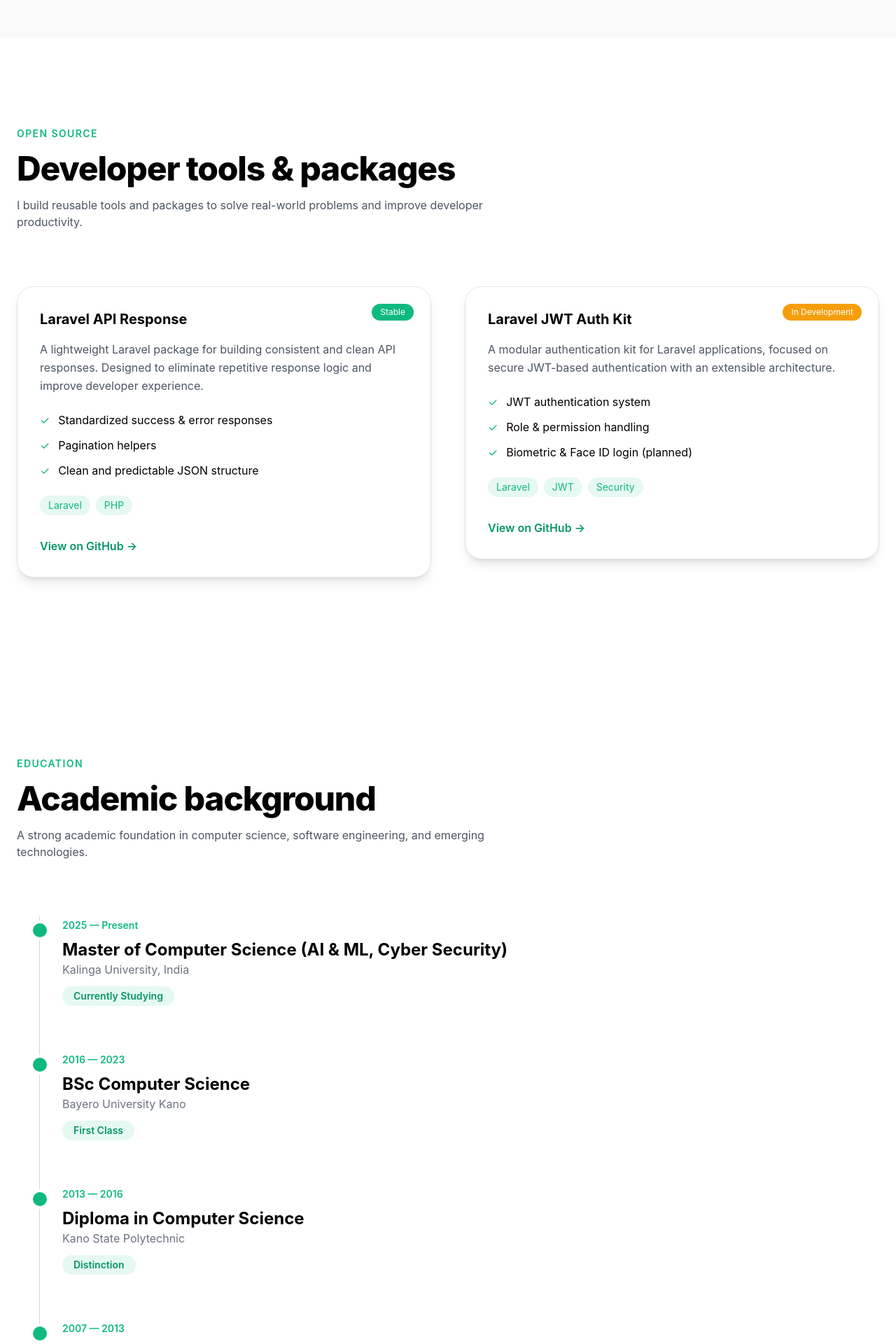
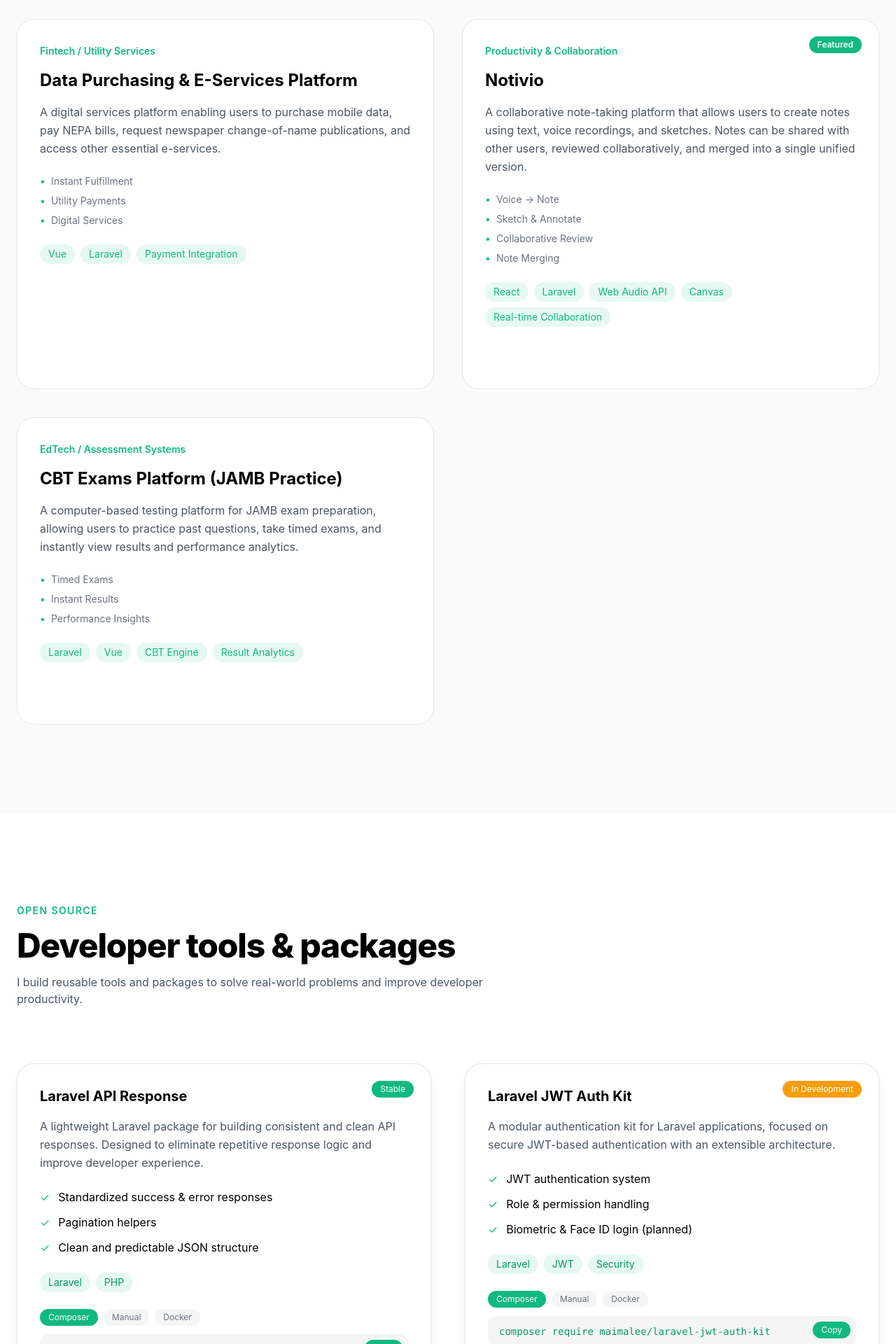
Before and after one commit to AnasMaimalee/portfolio, a React (Vite) app: page / in a window 1280 px wide. Shown: the part 4361-6281 px from the top of the page at 70% size. Built offline with nearby package versions, Linux system fonts and the light colour scheme.

Commit message:
fix: added projects

```diff
--- a/src/components/sections/OpenSource.tsx
+++ b/src/components/sections/OpenSource.tsx
@@ -1,3 +1,4 @@
+import { useState } from "react";
 import FadeIn from "../ui/FadeIn";
 
 const packages = [
@@ -13,6 +14,16 @@
       "Clean and predictable JSON structure",
     ],
     tech: ["Laravel", "PHP"],
+    install: {
+      composer: "composer require maimalee/laravel-api-response",
+      manual: [
+        "Clone the repository",
+        "Copy files into your Laravel project",
+        "Register service provider if needed",
+      ],
+      docker: "docker exec -it app composer require maimalee/laravel-api-response",
+      publish: "php artisan vendor:publish --tag=api-response-config",
+    },
     link: "https://github.com/AnasMaimalee/laravel-api-response",
   },
   {
@@ -27,11 +38,30 @@
       "Biometric & Face ID login (planned)",
     ],
     tech: ["Laravel", "JWT", "Security"],
+    install: {
+      composer: "composer require maimalee/laravel-jwt-auth-kit",
+      manual: [
+        "Clone the repository",
+        "Run migrations",
+        "Configure JWT secrets",
+      ],
+      docker: "docker exec -it app composer require maimalee/laravel-jwt-auth-kit",
+      publish: "php artisan vendor:publish --tag=jwt-auth-config",
+    },
     link: "https://github.com/AnasMaimalee/laravel-jwt-auth-kit",
   },
 ];
 
 export default function OpenSource() {
+  const [activeTab, setActiveTab] = useState({});
+  const [copied, setCopied] = useState(null);
+
+  const copy = async (text, key) => {
+    await navigator.clipboard.writeText(text);
+    setCopied(key);
+    setTimeout(() => setCopied(null), 2000);
+  };
+
   return (
     <section id="open-source" className="py-32">
       <div className="max-w-7xl mx-auto px-6">
@@ -40,9 +70,7 @@
         <FadeIn>
           <div className="max-w-2xl mb-20">
             <p className="section-subtitle mb-4">Open Source</p>
-            <h2 className="section-title">
-              Developer tools & packages
-            </h2>
+            <h2 className="section-title">Developer tools & packages</h2>
             <p className="text-gray-600 dark:text-gray-400 mt-4">
               I build reusable tools and packages to solve real-world problems
               and improve developer productivity.
@@ -52,20 +80,21 @@
 
         {/* PACKAGES GRID */}
         <div className="grid md:grid-cols-2 gap-12">
-          {packages.map((pkg, index) => (
+          {packages.map((pkg, index) => {
+            const tab = activeTab[index] || "composer";
+
+            return (
               <FadeIn key={index} delay={index * 0.15}>
                 <div className="relative rounded-3xl border border-neutral-200 dark:border-neutral-800 p-8 bg-white dark:bg-neutral-950 shadow-lg hover:shadow-xl transition">
 
-                {/* STATUS BADGE */}
+                  {/* STATUS */}
                   <span
                     className={`absolute top-6 right-6 text-xs text-white px-3 py-1 rounded-full ${pkg.statusColor}`}
                   >
                     {pkg.status}
                   </span>
 
-                <h3 className="text-xl font-bold mb-4">
-                  {pkg.name}
-                </h3>
+                  <h3 className="text-xl font-bold mb-4">{pkg.name}</h3>
 
                   <p className="text-gray-600 dark:text-gray-400 mb-6 leading-relaxed">
                     {pkg.description}
@@ -80,17 +109,86 @@
                     ))}
                   </ul>
 
-                {/* TECH STACK */}
-                <div className="flex flex-wrap gap-2 mb-8">
+                  {/* TECH */}
+                  <div className="flex flex-wrap gap-2 mb-6">
                     {pkg.tech.map((t, i) => (
                       <span
                         key={i}
-                      className="px-3 py-1 rounded-full text-sm
-                      bg-emerald-500/10 text-primary"
+                        className="px-3 py-1 rounded-full text-sm bg-emerald-500/10 text-emerald-600"
                       >
                         {t}
                       </span>
                     ))}
+                  </div>
+
+                  {/* INSTALL TABS */}
+                  <div className="mb-6">
+                    <div className="flex gap-2 mb-3">
+                      {["composer", "manual", "docker"].map((t) => (
+                        <button
+                          key={t}
+                          onClick={() =>
+                            setActiveTab({ ...activeTab, [index]: t })
+                          }
+                          className={`text-xs px-3 py-1 rounded-full capitalize transition
+                            ${
+                              tab === t
+                                ? "bg-emerald-500 text-white"
+                                : "bg-neutral-100 dark:bg-neutral-800 text-gray-500"
+                            }`}
+                        >
+                          {t}
+                        </button>
+                      ))}
+                    </div>
+
+                    {/* TAB CONTENT */}
+                    {tab !== "manual" ? (
+                      <div className="relative">
+                        <pre className="rounded-xl bg-neutral-100 dark:bg-neutral-900 px-4 py-3 text-sm overflow-x-auto">
+                          <code className="text-emerald-600">
+                            {pkg.install[tab]}
+                          </code>
+                        </pre>
+
+                        <button
+                          onClick={() =>
+                            copy(pkg.install[tab], `${index}-${tab}`)
+                          }
+                          className="absolute top-2 right-2 text-xs px-3 py-1 rounded-full bg-emerald-500 text-white"
+                        >
+                          {copied === `${index}-${tab}` ? "Copied!" : "Copy"}
+                        </button>
+                      </div>
+                    ) : (
+                      <ul className="list-disc pl-5 text-sm text-gray-600 dark:text-gray-400">
+                        {pkg.install.manual.map((step, i) => (
+                          <li key={i}>{step}</li>
+                        ))}
+                      </ul>
+                    )}
+
+                    {/* PUBLISH */}
+                    {pkg.install.publish && tab === "composer" && (
+                      <div className="mt-4 relative">
+                        <pre className="rounded-xl bg-neutral-100 dark:bg-neutral-900 px-4 py-3 text-sm overflow-x-auto">
+                          <code className="text-emerald-600">
+                            {pkg.install.publish}
+                          </code>
+                        </pre>
+
+                        <button
+                          onClick={() =>
+                            copy(pkg.install.publish, `${index}-publish`)
+                          }
+                          className="absolute top-2 right-2 text-xs px-3 py-1 rounded-full bg-emerald-500 text-white"
+                        >
+                          {copied === `${index}-publish`
+                            ? "Copied!"
+                            : "Copy"}
+                        </button>
+                      </div>
+                    )}
                   </div>
 
                   {/* LINK */}
@@ -104,7 +202,8 @@
                   </a>
                 </div>
               </FadeIn>
-          ))}
+            );
+          })}
         </div>
       </div>
     </section>
--- a/src/components/sections/Projects.tsx
+++ b/src/components/sections/Projects.tsx
@@ -3,8 +3,9 @@
     title: "HR Management System",
     category: "Enterprise Software",
     description:
-      "A full-featured HR management platform designed to handle employee records, payroll workflows, attendance tracking, and internal operations for organizations.",
+      "A full-featured HR management platform designed to manage employee records, payroll workflows, attendance tracking, and internal operations for organizations.",
     tech: ["Vue", "Laravel", "PHP", "REST API"],
+    metrics: ["Employee Records", "Payroll Automation", "Attendance Tracking"],
   },
   {
     title: "JAMB Third-Party Integration System",
@@ -12,6 +13,7 @@
     description:
       "A third-party system built to integrate with JAMB-related services, enabling secure data handling, validation workflows, and seamless user interactions.",
     tech: ["React", "Laravel", "API Integration", "Payment Integration"],
+    metrics: ["Secure Validation", "Live API Sync", "Payment Processing"],
   },
   {
     title: "Data Purchasing & E-Services Platform",
@@ -19,28 +21,59 @@
     description:
       "A digital services platform enabling users to purchase mobile data, pay NEPA bills, request newspaper change-of-name publications, and access other essential e-services.",
     tech: ["Vue", "Laravel", "Payment Integration"],
+    metrics: ["Instant Fulfillment", "Utility Payments", "Digital Services"],
   },
-]
+  {
+    title: "Notivio",
+    category: "Productivity & Collaboration",
+    featured: true,
+    description:
+      "A collaborative note-taking platform that allows users to create notes using text, voice recordings, and sketches. Notes can be shared with other users, reviewed collaboratively, and merged into a single unified version.",
+    tech: [
+      "React",
+      "Laravel",
+      "Web Audio API",
+      "Canvas",
+      "Real-time Collaboration",
+    ],
+    metrics: [
+      "Voice → Note",
+      "Sketch & Annotate",
+      "Collaborative Review",
+      "Note Merging",
+    ],
+  },
+  {
+    title: "CBT Exams Platform (JAMB Practice)",
+    category: "EdTech / Assessment Systems",
+    description:
+      "A computer-based testing platform for JAMB exam preparation, allowing users to practice past questions, take timed exams, and instantly view results and performance analytics.",
+    tech: ["Laravel", "Vue", "CBT Engine", "Result Analytics"],
+    metrics: ["Timed Exams", "Instant Results", "Performance Insights"],
+  },
+];
 
 export default function Projects() {
   return (
-    <section id="projects" className="py-32 bg-neutral-50 dark:bg-neutral-900/30">
+    <section
+      id="projects"
+      className="py-32 bg-neutral-50 dark:bg-neutral-900/30"
+    >
       <div className="max-w-7xl mx-auto px-6">
 
         {/* HEADER */}
         <div className="max-w-2xl mb-20">
           <p className="section-subtitle mb-4">Projects</p>
-          <h2 className="section-title">
-            Selected work & case studies
-          </h2>
+          <h2 className="section-title">Selected work & case studies</h2>
           <p className="text-gray-600 dark:text-gray-400 mt-4">
             A selection of real-world software solutions built through
-            CodeBridge Technology for businesses and service providers.
+            CodeBridge Technology for businesses, institutions, and service
+            providers.
           </p>
         </div>
 
         {/* PROJECT CARDS */}
-        <div className="grid md:grid-cols-3 gap-8">
+        <div className="grid md:grid-cols-2 gap-10">
           {projects.map((project) => (
             <div
               key={project.title}
@@ -48,35 +81,60 @@
                 group relative rounded-3xl p-8
                 bg-white dark:bg-neutral-950
                 border border-neutral-200 dark:border-neutral-800
-                hover:shadow-2xl transition
+                hover:-translate-y-2 hover:shadow-2xl
+                transition-all duration-300
               "
             >
-              {/* TOP BAR */}
+              {/* FEATURED BADGE */}
+              {project.featured && (
+                <span className="absolute top-6 right-6 text-xs font-semibold px-3 py-1 rounded-full bg-emerald-500 text-white">
+                  Featured
+                </span>
+              )}
+
+              {/* CATEGORY */}
               <span className="inline-block mb-4 text-sm font-semibold text-primary">
                 {project.category}
               </span>
 
+              {/* TITLE */}
               <h3 className="text-2xl font-bold mb-4">
                 {project.title}
               </h3>
 
+              {/* DESCRIPTION */}
               <p className="text-gray-600 dark:text-gray-400 leading-relaxed mb-6">
                 {project.description}
               </p>
 
-              {/* TECH */}
-              <div className="flex flex-wrap gap-2">
+              {/* METRICS */}
+              <ul className="space-y-2 mb-6 text-sm text-gray-500 dark:text-gray-400">
+                {project.metrics.map((item) => (
+                  <li key={item} className="flex gap-2">
+                    <span className="text-emerald-500">•</span>
+                    {item}
+                  </li>
+                ))}
+              </ul>
+
+              {/* TECH STACK */}
+              <div className="flex flex-wrap gap-2 mb-8">
                 {project.tech.map((tech) => (
                   <span
                     key={tech}
-                    className="
-                      px-3 py-1 rounded-full text-sm
-                      bg-emerald-500/10 text-primary
-                    "
+                    className="px-3 py-1 rounded-full text-sm
+                    bg-emerald-500/10 text-primary"
                   >
                     {tech}
                   </span>
                 ))}
+              </div>
+
+              {/* CTA */}
+              <div className="opacity-0 group-hover:opacity-100 transition">
+                <span className="inline-flex items-center gap-2 text-emerald-600 font-semibold">
+                  View case study →
+                </span>
               </div>
 
               {/* GLOW */}
@@ -89,5 +147,5 @@
 
       </div>
     </section>
-  )
+  );
 }
```
Lines whose indentation alone changed are shown as unchanged.
